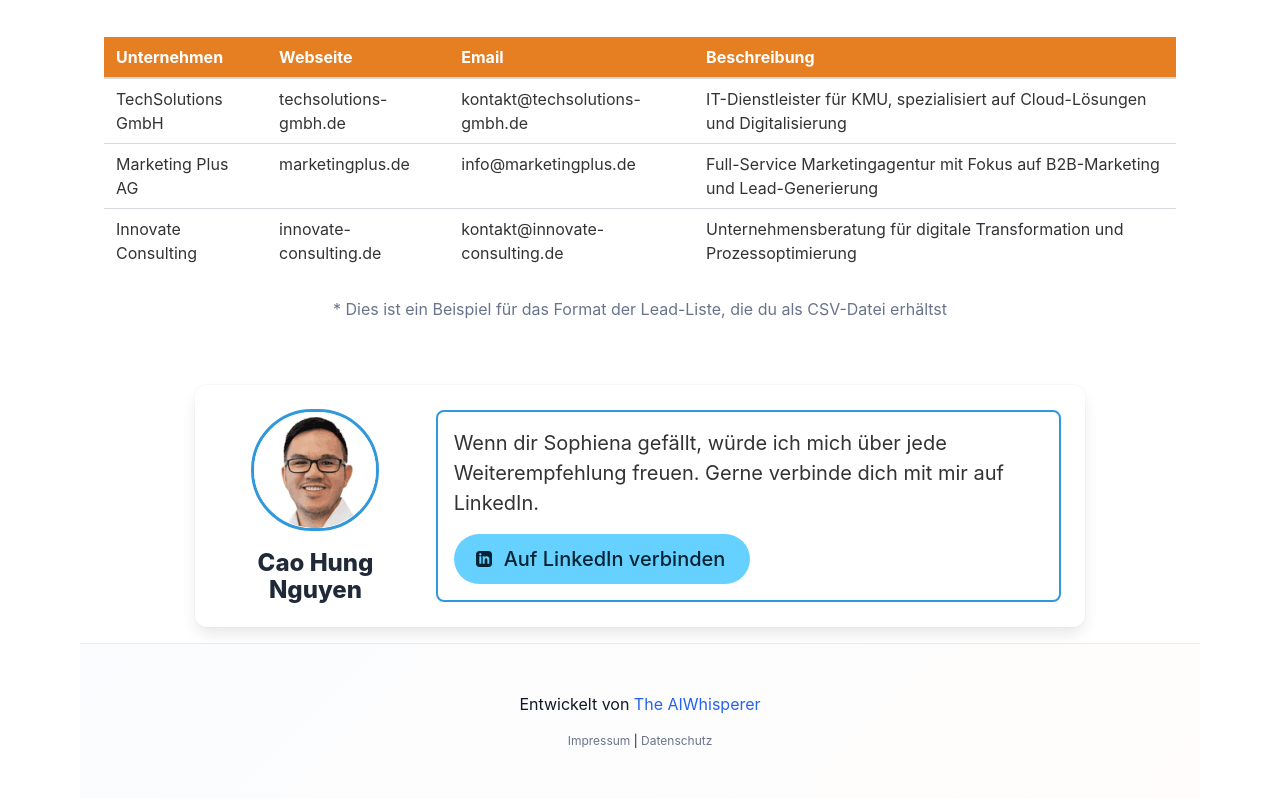
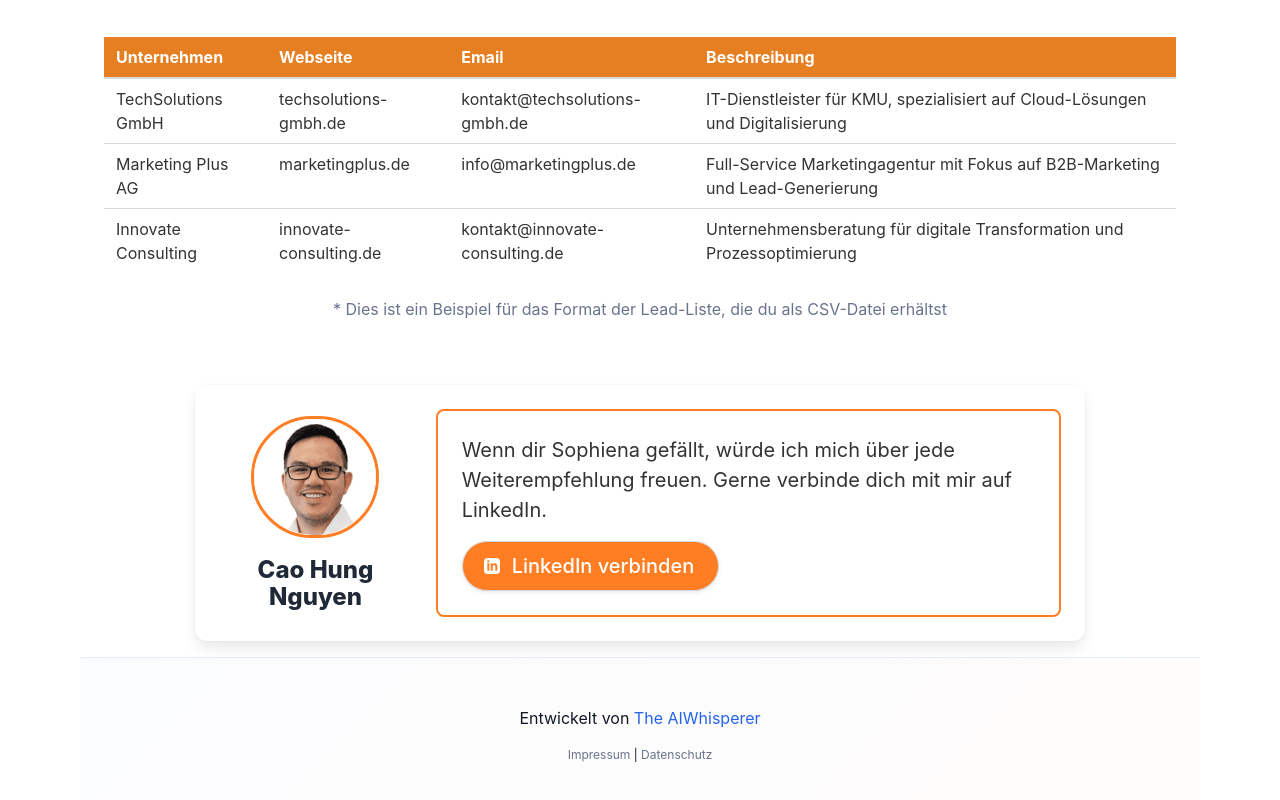
Before and after one commit to Caohung77/leadgenerator, a React (Vite) app: page / in a window 1280 px wide. Shown: the part 1950-2750 px from the top of the page. Built offline with nearby package versions, Linux system fonts and the light colour scheme; no server answers.

Commit message:
style: update profile picture and LinkedIn button to use brand orange color

```diff
--- a/src/App.tsx
+++ b/src/App.tsx
@@ -483,8 +483,8 @@ function App() {
                               <img
                                 src="/chn-profile.gif"
                                 alt="Cao Hung Nguyen"
-                                className="is-rounded"
-                                style={{ border: '3px solid #3298dc' }}
+                                className="is-rounded profile-image"
+                                style={{ border: '3px solid var(--primary-color)' }}
                               />
                             </figure>
                             <h3 className="title is-4 mt-3 text-gray-800">Cao Hung Nguyen</h3>
@@ -499,14 +499,14 @@ function App() {
                                   href="https://www.linkedin.com/in/caohungnguyen/"
                                   target="_blank"
                                   rel="noopener noreferrer"
-                                  className="button is-info is-medium is-rounded is-fullwidth-mobile"
+                                  className="button is-linkedin is-medium is-rounded is-fullwidth-mobile"
                                 >
                                   <span className="icon">
                                     <svg xmlns="http://www.w3.org/2000/svg" width="16" height="16" viewBox="0 0 24 24" fill="currentColor">
                                       <path d="M19 0h-14c-2.761 0-5 2.239-5 5v14c0 2.761 2.239 5 5 5h14c2.762 0 5-2.239 5-5v-14c0-2.761-2.238-5-5-5zm-11 19h-3v-11h3v11zm-1.5-12.268c-.966 0-1.75-.79-1.75-1.764s.784-1.764 1.75-1.764 1.75.79 1.75 1.764-.783 1.764-1.75 1.764zm13.5 12.268h-3v-5.604c0-3.368-4-3.113-4 0v5.604h-3v-11h3v1.765c1.396-2.586 7-2.777 7 2.476v6.759z"/>
                                     </svg>
                                   </span>
-                                  <span>Auf LinkedIn verbinden</span>
+                                  <span>LinkedIn verbinden</span>
                                 </a>
                               </div>
                             </div>
--- a/src/index.css
+++ b/src/index.css
@@ -1136,13 +1136,29 @@
 /* LinkedIn Section Hover Effect */
 .linkedin-section {
   transition: all 0.3s ease;
-  border: 2px solid #3298dc;
+  border: 2px solid var(--primary-color);
   border-radius: 8px;
-  padding: 1rem;
+  padding: 1.5rem;
 }
 
 .linkedin-section:hover {
-  background-color: rgba(50, 152, 220, 0.05);
+  background-color: rgba(255, 126, 35, 0.05);
   transform: translateY(-2px);
-  box-shadow: 0 4px 6px rgba(50, 152, 220, 0.1);
+  box-shadow: 0 4px 15px rgba(255, 126, 35, 0.1);
 }
+
+.profile-image {
+  border: 3px solid var(--primary-color) !important;
+}
+
+.button.is-linkedin {
+  background-color: var(--primary-color);
+  color: white;
+  transition: all 0.3s ease;
+}
+
+.button.is-linkedin:hover {
+  background-color: #e66a10;
+  transform: translateY(-2px);
+  box-shadow: 0 4px 15px rgba(255, 126, 35, 0.2);
+}
```
